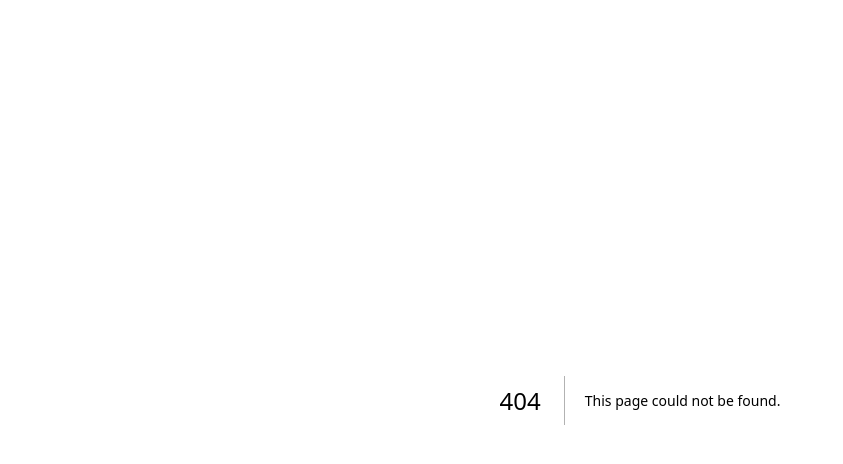
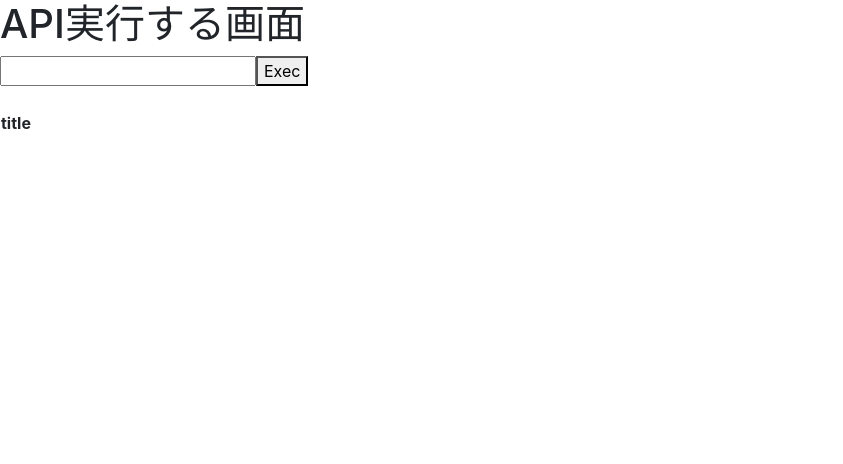
Before and after one commit to chikiuto/salada_front, a Next.js app: page /recipes in a window 1280 px wide. Before the commit this address had no page. Shown: the top 464 px of the page, without its empty margins (0-843 px from the left). Built offline with nearby package versions, Linux system fonts and the light colour scheme.

Commit message:
got api data

```diff
--- a/pages/index.tsx
+++ b/pages/index.tsx
@@ -1,4 +1,3 @@
-
 import React, { FC } from "react";
 import { GetServerSideProps } from "next";
 import axios from "axios"
@@ -47,7 +46,7 @@ const Home: FC<Props> = (props) => {
 }
 
 export const getServerSideProps: GetServerSideProps = async context => {
-    const res = axios.get( 'http://127.0.0.1:8000/top' );
+	const res = axios.get( 'http://127.0.0.1:8000/' );
 	const items = (await res).data;
 	return {
 		props: {
--- /dev/null
+++ b/pages/recipes/index.tsx
@@ -0,0 +1,91 @@
+import axios from 'axios';
+import React, { Component } from 'react';
+
+type Recipe = {
+	id: number;
+	title: string;
+	url: string;
+	food_image_url: string;
+	cost: string;
+	material: string;
+	indication: string;
+}
+
+type Props = {}
+
+const API_URL = 'http://127.0.0.1:8000/recipes/index';
+
+export default class App extends Component<{}, { recipes: Recipe[], jikan: string }> {
+  // 初期値を設定
+  constructor(props:Props) {
+    super(props);
+    this.state = {
+      recipes: [],
+      jikan: ''
+    };
+  }
+
+  /**
+   * APIを実行する
+   */
+  handleTestCallApi() {
+    axios
+    .get(API_URL,
+      // { params: { test_param: this.state.test_param } }
+    )
+    .then( async (results)  => {
+      const items = (await results).data; // APIレスポンスを取得する
+      console.log( items )
+      this.setState( { recipes: items } );
+    })
+    .catch((error) => {
+      if (error.response) {
+        // 200系以外の時にエラーが発生する
+        console.log(error.response.data);
+        console.log(error.response.status);
+        console.log(error.response.headers);
+      } else if (error.request) {
+        console.log(error.request);
+      } else {
+        // 上記以外のエラーが発生した場合
+        console.log('Error', error.message);
+      }
+    });
+  }
+  /**
+   * 変更があった場合、test_paramを更新する
+   * 今回test_paramは使用しないが、パラメータ設定方法の一つとして記載する
+   */
+  handleChange = ( event: any ) => {
+    this.setState({ jikan: event.target.value });
+  }
+
+  render() {
+    return (
+      <div className="app">
+        <div>
+            <h1>API実行する画面</h1>
+            <form>
+              <input value={this.state.jikan} type="text" name="jikan" onChange={ this.handleChange } />
+              <button onClick={() => this.handleTestCallApi()}>Exec</button>
+            </form>
+            <br />
+          <table>
+            <thead>
+              <tr>
+                <th>title</th>
+              </tr>
+            </thead>
+            { this.state.recipes && this.state.recipes.map((recipe) =>
+            <tbody key={recipe.id}>
+                <tr>
+                  <td>{recipe.title}</td>
+                </tr>
+            </tbody>
+            )}
+          </table>
+        </div>
+      </div>
+    );
+  }
+}
```
Lines whose indentation alone changed are shown as unchanged.
